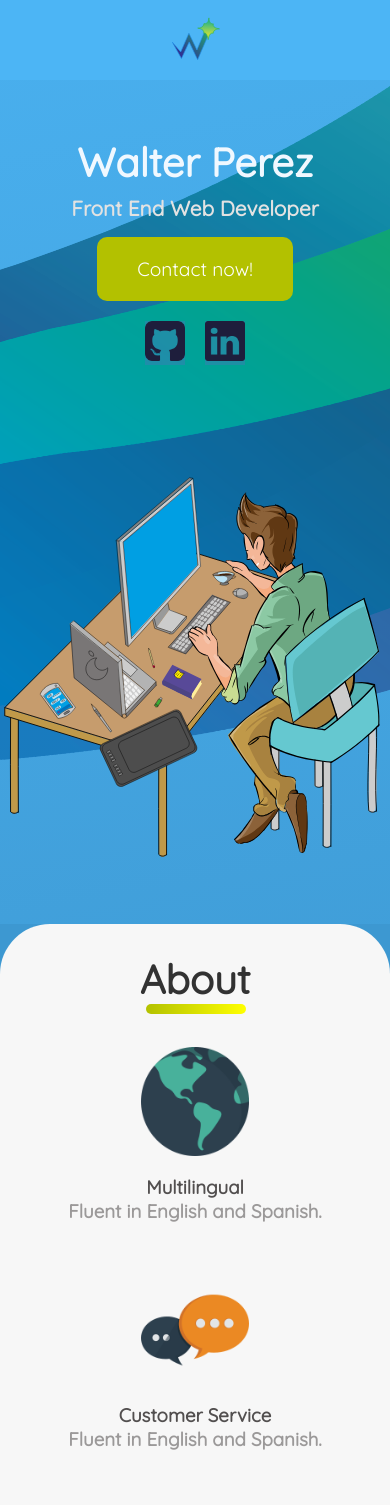
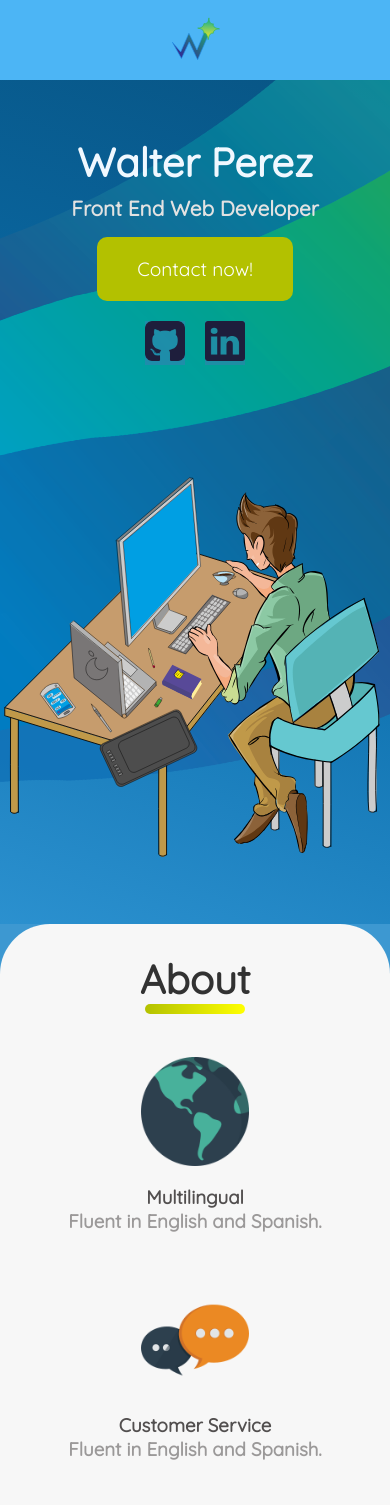
Before and after one commit to walterperez/walter-web-dev, a React (Create React App) app: page / in a window 390 px wide. Shown: the top 1505 px of the page. Built offline with nearby package versions, Linux system fonts and the light colour scheme.

Commit message:
responsive for all devices

```diff
--- a/src/components/Project.js
+++ b/src/components/Project.js
@@ -3,10 +3,15 @@ import styled from "styled-components";
 import ScrollAnimation from "react-animate-on-scroll";
 
 const ProjectContainer = styled.div`
-  margin-top: 15%;
+  margin-top: 5%;
   transition: all 0.2s ease-in;
   &:hover {
     box-shadow: 0 10px 15px 5px rgba(0, 0, 0, 0.3);
+  }
+  @media (min-width: 401px) {
+    &:nth-child(even) {
+      margin-right: 5%;
+    }
   }
 `;
 const ProjectPhoto = styled.img`
--- a/src/components/Projects.js
+++ b/src/components/Projects.js
@@ -19,7 +19,6 @@ import iconRedux from "./../img/redux.png";
 import iconWordpress from "./../img/wordpress.png";
 import iconSass from "./../img/sass.jpg";
 
-
 const ProjectsMainDiv = styled.div`
   background-color: #f7f7f7;
 `;
@@ -27,37 +26,55 @@ const ProjectsMainDiv = styled.div`
 const ProjectsContContainers = styled.div`
   margin: 0;
   padding: 0 5%;
-  background: linear-gradient(#b3c100,#68C300);
+  background: linear-gradient(#b3c100, #68c300);
   padding: 0 5% 10% 5%;
 `;
 
 const ProjectTitle = styled.h2`
+  display: flex;
+  flex-direction: column;
+  justify-content: center;
+  align-items: center;
   text-align: center;
-  font-size:2.5rem;
-  color: rgba(0,0,0,0.8);
+  font-size: 2.5rem;
+  color: rgba(0, 0, 0, 0.8);
   margin: 0;
 `;
 
+const GridForProjects = styled.div`
+  @media (min-width: 401px) {
+    display: grid;
+    column-gap: 5%;
+    grid-template-columns: repeat(auto-fill, minmax(300px, 1fr));
+  }
+`;
+
 const UnderLine = styled.div`
-  position:absolute;
-  left:35%;
-  width:100px;
-  height:10px;
-  border-radius:10px;
-  background:linear-gradient(to right,#4cb5f5,#e1e1e1);
-  z-index:10;
+  position: relative;
+  flex: 1;
+  width: 100px;
+  height: 10px;
+  border-radius: 10px;
+  background: linear-gradient(to right, #4cb5f5, #e1e1e1);
+  z-index: 10;
 `;
 
 export default function Projects() {
   return (
     <ProjectsMainDiv>
       <ProjectsContContainers>
-        <ProjectTitle>Projects<ScrollAnimation
+        <ProjectTitle>
+          Projects
+          <ScrollAnimation
             duration={0.5}
             animateIn="fadeInLeftBig"
             animateOut="fadeOut"
             animateOnce={true}
-        ><UnderLine/></ScrollAnimation></ProjectTitle>
+          >
+            <UnderLine />
+          </ScrollAnimation>
+        </ProjectTitle>
+        <GridForProjects>
           <Project
             photo={kodflixProject}
             title={"Kodflix"}
@@ -98,6 +115,7 @@ export default function Projects() {
               "Rest full API pretending to clone Netflix, the movies are fetch from MongoAthlasDB, for the server I used express and for the frontend I used Reactjs."
             }
           />
+        </GridForProjects>
       </ProjectsContContainers>
     </ProjectsMainDiv>
   );
--- a/src/components/Pros.js
+++ b/src/components/Pros.js
@@ -26,22 +26,34 @@ const ProsBox = styled.div`
 `;
 
 const ProsTitle = styled.h2`
+  display: flex;
+  flex-direction: column;
+  justify-content: center;
+  align-items: center;
   text-align: center;
   font-size: 2.5rem;
   color: rgba(0, 0, 0, 0.8);
 `;
 
+const ProsContainer = styled.div`
+width: 100%;
+height: auto;
+@media (min-width: 401px) {
+  display:grid;
+  min-width:100%;
+  grid-template-columns: repeat(auto-fill, minmax(300px, 1fr));
+`;
+
 const WaveImg = styled.img`
+  min-width: 100vw;
   position: relative;
   background: #f7f7f7;
-  width: 100%;
   height: auto;
-  margin: -5px;
+  margin: -5px 0;
 `;
 
 const UnderLine = styled.div`
-  position: absolute;
-  left: 35%;
+  position: relative;
   width: 100px;
   height: 10px;
   border-radius: 10px;
@@ -64,6 +76,7 @@ export default function Pros() {
             <UnderLine />
           </ScrollAnimation>
         </ProsTitle>
+        <ProsContainer>
           <Pro
             icon={globeIcon}
             title={"Multilingual"}
@@ -84,6 +97,7 @@ export default function Pros() {
             title={"Afordable junior with senior skills"}
             description={"I can write front end as well back end."}
           />
+        </ProsContainer>
       </ProsBox>
       <WaveImg src={TopWave} alt={"wave for transition"} />
     </ProsDiv>
--- a/src/routes/HomePage.js
+++ b/src/routes/HomePage.js
@@ -29,11 +29,18 @@ const HomeContainer = styled.div`
     top: -50%;
     left: -50%;
     z-index: -1;
-    background: url(${waveBackground}) center center/2000px 1400px no-repeat
-        scroll,
-      linear-gradient(#4cb5f5, rgb(61, 152, 209));
+    background: url(${waveBackground}) center center/1500px 1600px no-repeat,
+      linear-gradient(30deg, #4cb5f5 0%, #0a6ca9 50%, #063e60 99%);
     -webkit-transform: rotate(30deg);
     transform: rotate(-10deg);
+  }
+  @media (min-width: 801px) {
+    flex-direction: row;
+
+    &:before {
+      background: url(${waveBackground}) center center/3000px 2000px no-repeat,
+        linear-gradient(30deg, #4cb5f5 0%, #0a6ca9 50%, #063e60 99%);
+    }
   }
 `;
 //  background: linear-gradient(#4cb5f5, rgb(61, 152, 209));
@@ -41,6 +48,7 @@ const HomeContainer = styled.div`
 const HomeMainLetters = styled.div`
   flex: 1;
   width: 100%;
+  min-height: 300px;
   color: rgb(92, 69, 22);
   display: flex;
   flex-direction: column;
@@ -56,6 +64,9 @@ const HomeTitle = styled.h1`
   text-align: start;
   font-size: 2.5rem;
   color: aliceblue;
+  @media (min-width: 801px) {
+    font-size: 3 0.5rem;
+  }
 `;
 
 const HomeSubtitle = styled.h3`
@@ -66,6 +77,9 @@ const HomeSubtitle = styled.h3`
   flex: 0;
   color: rgb(226, 226, 226);
   margin-top: 0.5rem;
+  @media (min-width: 801px) {
+    font-size: 2rem;
+  }
 `;
 
 const HomeButtonStart = styled.button`
```
Lines whose indentation alone changed are shown as unchanged.
